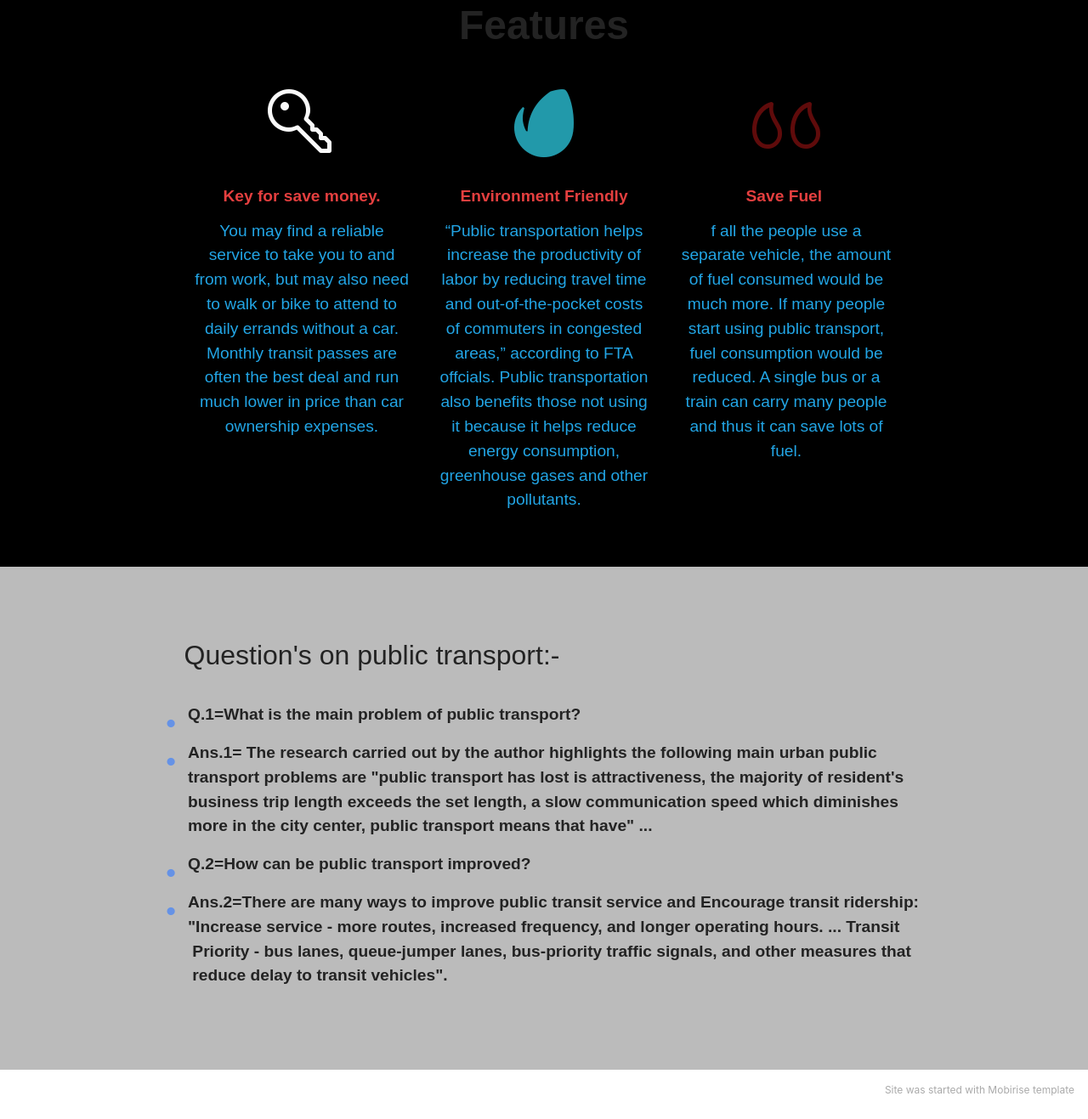
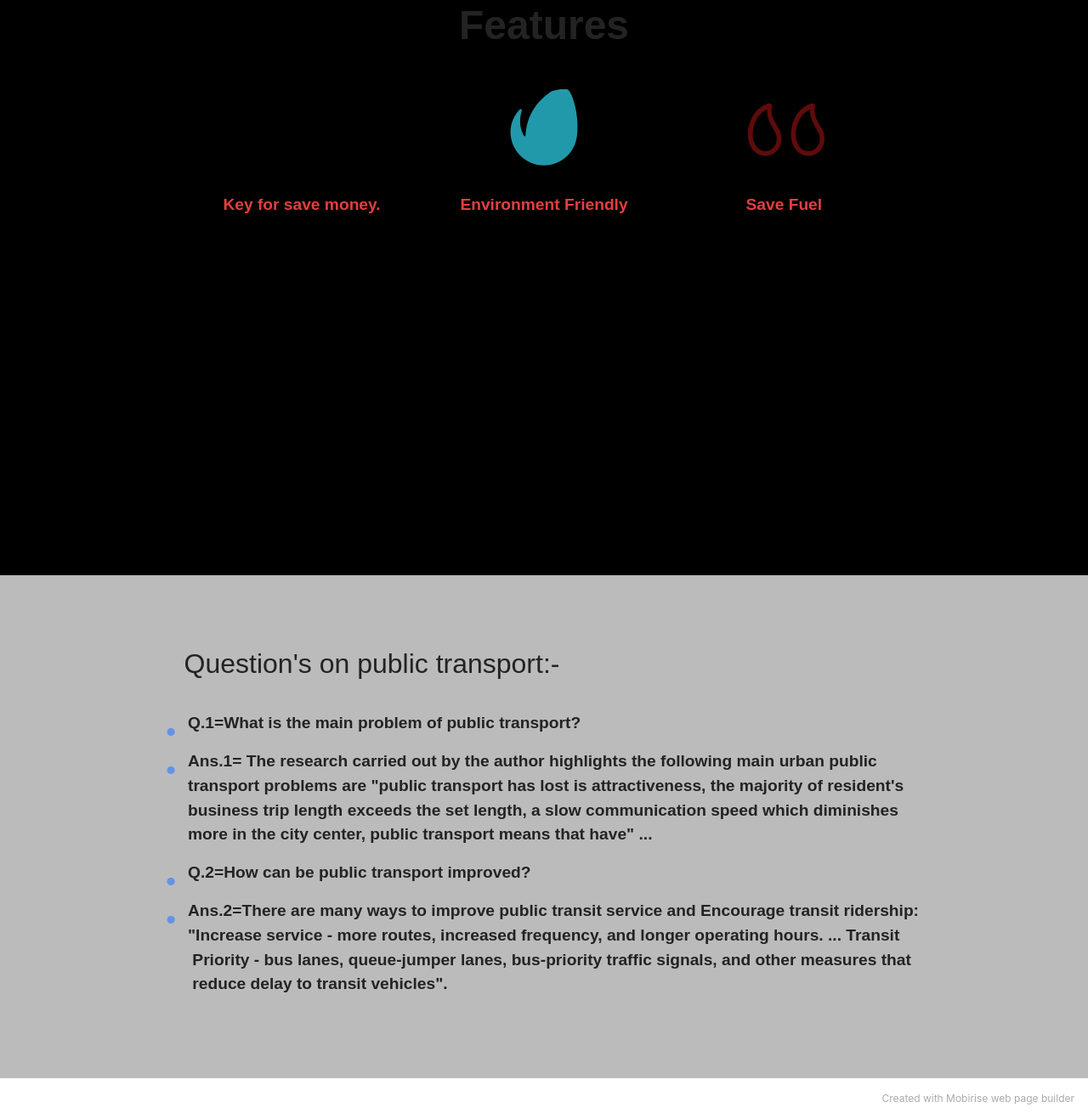
Before and after one commit to Aryanbhai170/UseofPublicTransport, a plain HTML site: page index.html in a window 1280 px wide. Shown: the part 920-2237 px from the top of the page at 85% size. Drawn offline with Linux system fonts and the light colour scheme; files whose address does not match are found by name; a web font is replaced by a local one.

Commit message:
create github pages

```diff
--- a/assets/mobirise/css/mbr-additional.css
+++ b/assets/mobirise/css/mbr-additional.css
@@ -1160,7 +1160,7 @@ a {
   justify-content: center;
 }
 .cid-sw49uHpVCr .card-text {
-  color: #22a5e5;
+  color: #000000;
 }
 .cid-sw49uHpVCr .card-title,
 .cid-sw49uHpVCr .iconfont-wrapper {
--- a/index.html
+++ b/index.html
@@ -93,7 +93,7 @@
                 <div class="card-wrapper">
                     <div class="card-box align-center">
                         <div class="iconfont-wrapper">
-                            <span class="mbr-iconfont mbrib-key" style="color: rgb(250, 250, 250); fill: rgb(250, 250, 250);"></span>
+                            <span class="mbr-iconfont mbrib-key" style="color: rgb(0, 0, 0); fill: rgb(0, 0, 0); font-size: 90px;"></span>
                         </div>
                         <h5 class="card-title mbr-fonts-style display-7"><strong>Key for save money.</strong></h5>
                         <p class="card-text mbr-fonts-style display-7">You may find a reliable service to take you to and from work, but may also need to walk or bike to attend to daily errands without a car. Monthly transit passes are often the best deal and run much lower in price than car ownership expenses.</p>
@@ -104,7 +104,7 @@
                 <div class="card-wrapper">
                     <div class="card-box align-center">
                         <div class="iconfont-wrapper">
-                            <span class="mbr-iconfont socicon-envato socicon" style="color: rgb(34, 153, 170); fill: rgb(34, 153, 170);"></span>
+                            <span class="mbr-iconfont socicon-envato socicon" style="color: rgb(34, 153, 170); fill: rgb(34, 153, 170); font-size: 90px;"></span>
                         </div>
                         <h5 class="card-title mbr-fonts-style display-7"><strong>Environment Friendly</strong></h5>
                         <p class="card-text mbr-fonts-style display-7">“Public transportation helps increase the productivity of labor by reducing travel time and out-of-the-pocket costs of commuters in congested areas,” according to FTA offcials. Public transportation also benefits those not using it because it helps reduce energy consumption, greenhouse gases and other pollutants.</p>
@@ -115,7 +115,7 @@
                 <div class="card-wrapper">
                     <div class="card-box align-center">
                         <div class="iconfont-wrapper">
-                            <span class="mbr-iconfont mbrib-quote-left" style="color: rgb(95, 11, 11); fill: rgb(95, 11, 11);"></span>
+                            <span class="mbr-iconfont mbrib-quote-left" style="color: rgb(95, 11, 11); fill: rgb(95, 11, 11); font-size: 90px;"></span>
                         </div>
                         <h5 class="card-title mbr-fonts-style display-7"><strong>Save Fuel&nbsp;</strong></h5>
                         <p class="card-text mbr-fonts-style display-7">f all the people use a separate vehicle, the amount of fuel consumed would be much more. If many people start using public transport, fuel consumption would be reduced. A single bus or a train can carry many people and thus it can save lots of fuel.</p>
@@ -141,7 +141,7 @@
             </div>
         </div>
     </div>
-</section><section style="background-color: #fff; font-family: -apple-system, BlinkMacSystemFont, 'Segoe UI', 'Roboto', 'Helvetica Neue', Arial, sans-serif; color:#aaa; font-size:12px; padding: 0; align-items: center; display: flex;"><a href="https://mobirise.site/n" style="flex: 1 1; height: 3rem; padding-left: 1rem;"></a><p style="flex: 0 0 auto; margin:0; padding-right:1rem;"><a href="https://mobirise.site/s" style="color:#aaa;">Site</a> was started with Mobirise template</p></section><script src="assets/web/assets/jquery/jquery.min.js"></script>  <script src="assets/popper/popper.min.js"></script>  <script src="assets/tether/tether.min.js"></script>  <script src="assets/bootstrap/js/bootstrap.min.js"></script>  <script src="assets/smoothscroll/smooth-scroll.js"></script>  <script src="assets/dropdown/js/nav-dropdown.js"></script>  <script src="assets/dropdown/js/navbar-dropdown.js"></script>  <script src="assets/touchswipe/jquery.touch-swipe.min.js"></script>  <script src="assets/ytplayer/jquery.mb.ytplayer.min.js"></script>  <script src="assets/vimeoplayer/jquery.mb.vimeo_player.js"></script>  <script src="assets/theme/js/script.js"></script>
+</section><section style="background-color: #fff; font-family: -apple-system, BlinkMacSystemFont, 'Segoe UI', 'Roboto', 'Helvetica Neue', Arial, sans-serif; color:#aaa; font-size:12px; padding: 0; align-items: center; display: flex;"><a href="https://mobirise.site/a" style="flex: 1 1; height: 3rem; padding-left: 1rem;"></a><p style="flex: 0 0 auto; margin:0; padding-right:1rem;"><a href="https://mobirise.site/i" style="color:#aaa;">Created with Mobirise</a> web page builder</p></section><script src="assets/web/assets/jquery/jquery.min.js"></script>  <script src="assets/popper/popper.min.js"></script>  <script src="assets/tether/tether.min.js"></script>  <script src="assets/bootstrap/js/bootstrap.min.js"></script>  <script src="assets/smoothscroll/smooth-scroll.js"></script>  <script src="assets/dropdown/js/nav-dropdown.js"></script>  <script src="assets/dropdown/js/navbar-dropdown.js"></script>  <script src="assets/touchswipe/jquery.touch-swipe.min.js"></script>  <script src="assets/ytplayer/jquery.mb.ytplayer.min.js"></script>  <script src="assets/vimeoplayer/jquery.mb.vimeo_player.js"></script>  <script src="assets/theme/js/script.js"></script>
 
 
 </body>
```
Also changed, not shown: 1 other file.
